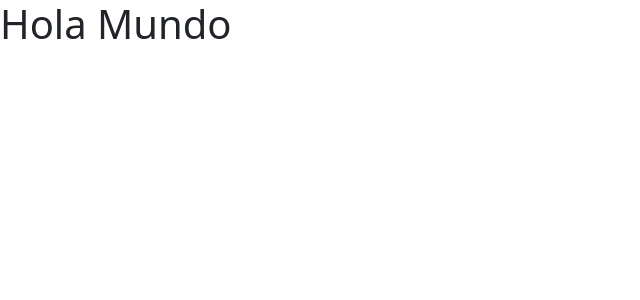
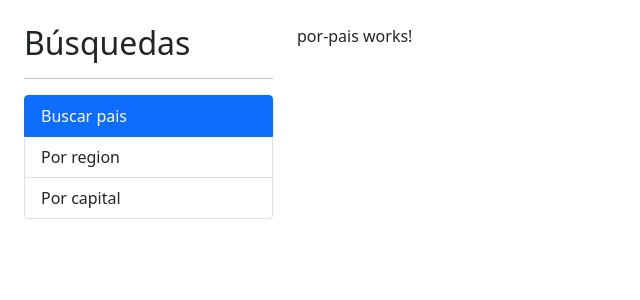
Before and after one commit to JaviLR81/paisesApp, an Angular app: page / in a window 1280 px wide. Shown: the top 300 px of the page, without its empty margins (0-640 px from the left). Built offline with nearby package versions, Linux system fonts and the light colour scheme.

Commit message:
Se agrega sistema básico de rutas

```diff
--- a/src/app/app.component.html
+++ b/src/app/app.component.html
@@ -1 +1,24 @@
-<h1>Hola Mundo</h1>
+<div class="row container mt-4">
+    <div class="col-3">
+        <h2>Búsquedas</h2>
+        <hr>
+        <ul class="list-group">
+          <li routerLinkActive="active" [routerLinkActiveOptions]="{exact:true}" routerLink="" class="list-group-item">
+            Buscar pais
+          </li>
+          <li routerLinkActive="active" routerLink="region" class="list-group-item">
+            Por region
+          </li>
+          <li routerLinkActive="active" routerLink="capital" class="list-group-item">
+            Por capital
+          </li>
+        </ul>
+    </div>
+
+    <div class="col">
+      <!-- <h2>Por capital</h2>
+      <hr>
+        <app-por-capital></app-por-capital> -->
+        <router-outlet></router-outlet>
+    </div>
+</div>
--- a/src/app/app.module.ts
+++ b/src/app/app.module.ts
@@ -4,6 +4,7 @@ import { BrowserModule } from '@angular/platform-browser';
 import { AppComponent } from './app.component';
 import { PaisModule } from './pais/pais.module';
 import { SharedModule } from './shared/shared.module';
+import { AppRoutingModule } from './app.routing.module';
 
 @NgModule({
   declarations: [
@@ -11,8 +12,10 @@ import { SharedModule } from './shared/shared.module';
   ],
   imports: [
     BrowserModule,
+    AppRoutingModule,
+
     PaisModule,
-    SharedModule
+    SharedModule,
   ],
   bootstrap: [AppComponent]
 })
```
Also changed, not shown: src/app/app.routing.module.ts (added, +48 -0 lines).
